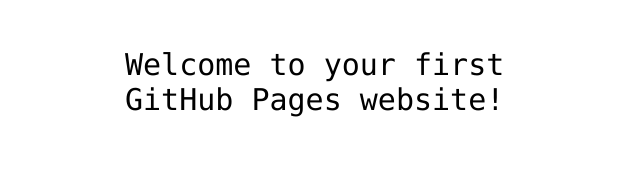
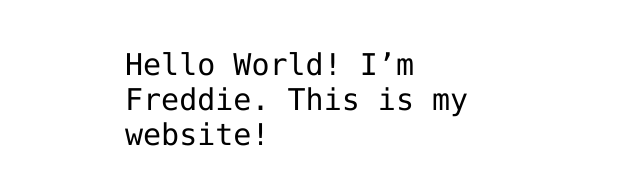
Before and after one commit to FreddieRomaniuk/FreddieRomaniuk.github.io, a plain HTML site: page index.html in a window 1280 px wide. Shown: the part 341-526 px from the top of the page, without its empty margins (315-955 px from the left). Drawn offline with Linux system fonts and the light colour scheme.

Commit message:
Test commit

```diff
--- a/index.html
+++ b/index.html
@@ -12,7 +12,7 @@
 <img src="https://octodex.github.com/images/daftpunktocat-thomas.gif" id="octocat" alt="octocat-gif" />
 
 <!-- Change this code here by copy and pasting your template on line 15 -->
-<p>Welcome to your first GitHub Pages website!</p>
+<p>Hello World! I’m Freddie. This is my website!</p>
 
 </body>
 </html>
```
